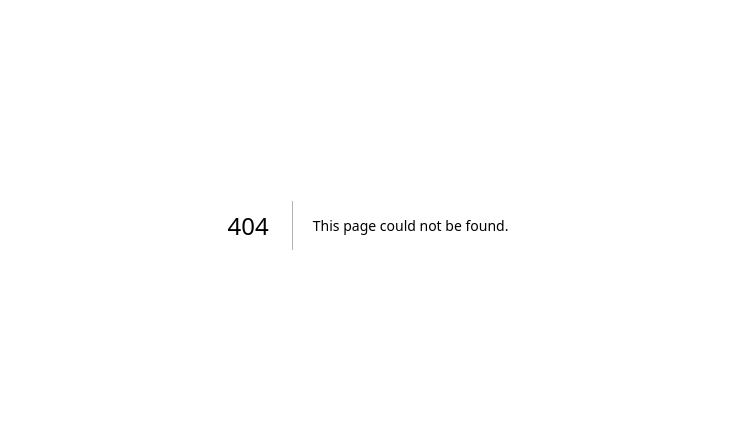
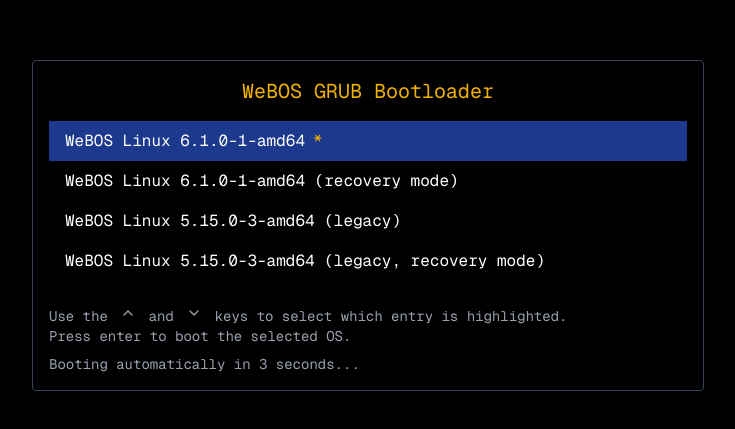
Before and after one commit to aryacaesars/webos-SO, a Next.js app: page /simulation in a window 1280 px wide. Before the commit this address had no page. Shown: the part 175-604 px from the top of the page, without its empty margins (272-1007 px from the left). Built offline with nearby package versions, Linux system fonts and the light colour scheme.

Commit message:
Add SimulationPage component to manage boot sequence, kernel selection, login, and desktop stages

```diff
--- /dev/null
+++ b/app/simulation/page.js
@@ -0,0 +1,73 @@
+"use client"
+
+import { useState, useEffect } from "react"
+import { useRouter } from "next/navigation"
+import BootSequence from "@/components/boot-sequence"
+import GrubMenu from "@/components/grub-menu"
+import LoginScreen from "@/components/login-screen"
+import Desktop from "@/components/desktop"
+
+export default function SimulationPage() {
+  const router = useRouter()
+  const [stage, setStage] = useState("boot") // boot, grub, booting, login, desktop
+  const [selectedKernel, setSelectedKernel] = useState(null)
+  const [user, setUser] = useState(null)
+
+  useEffect(() => {
+    // Initial boot sequence
+    const timer = setTimeout(() => {
+      setStage("grub")
+    }, 3000)
+
+    return () => clearTimeout(timer)
+  }, [])
+
+  const handleKernelSelect = (kernel) => {
+    setSelectedKernel(kernel)
+    setStage("booting")
+
+    // Simulate kernel boot
+    setTimeout(() => {
+      setStage("login")
+    }, 4000)
+  }
+
+  const handleLogin = (username, password) => {
+    // Simple authentication (in a real app, this would be more secure)
+    if (password === "password") {
+      setUser({ username })
+      setStage("desktop")
+    }
+  }
+
+  const handleLogout = () => {
+    setUser(null)
+    setStage("login")
+  }
+
+  const handleRestart = () => {
+    setStage("boot")
+    setTimeout(() => {
+      setStage("grub")
+    }, 3000)
+  }
+
+  const handleShutdown = () => {
+    setStage("boot")
+    setTimeout(() => {
+      router.push("/")
+    }, 2000)
+  }
+
+  return (
+    <main className="flex min-h-screen flex-col bg-black text-white">
+      {stage === "boot" && <BootSequence />}
+      {stage === "grub" && <GrubMenu onSelect={handleKernelSelect} />}
+      {stage === "booting" && <BootSequence kernel={selectedKernel} />}
+      {stage === "login" && <LoginScreen onLogin={handleLogin} />}
+      {stage === "desktop" && (
+        <Desktop user={user} onLogout={handleLogout} onRestart={handleRestart} onShutdown={handleShutdown} />
+      )}
+    </main>
+  )
+}
```
